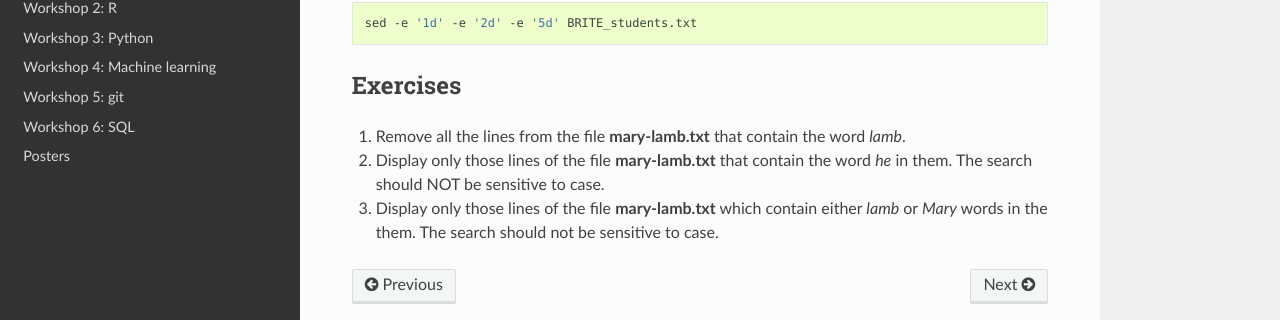
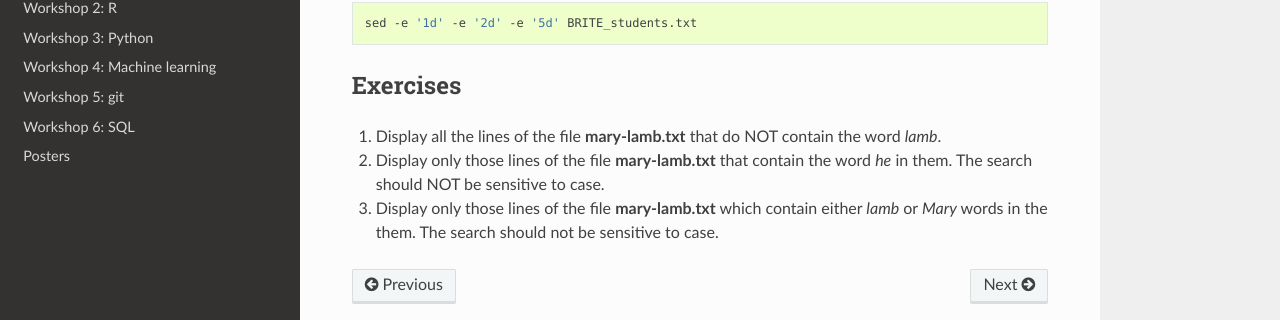
Before and after one commit to BRITE-REU/programming-workshops, a Sphinx documentation site: the page built from source/workshops/01_linux_bash_scc/grep_awk_sed.rst, in a window 1280 px wide and 900 px high, scrolled down 2263 px. Shown: the part 442-762 px from the top of the window. Built offline with Sphinx 7.4.7 and the Read the Docs theme 2.0.0, drawn with Linux system fonts in a browser that asks for light colours; pages that are not in the unit, such as notebooks, are missing from menus.

Commit message:
update grep exercises

```diff
--- a/source/workshops/01_linux_bash_scc/grep_awk_sed.rst
+++ b/source/workshops/01_linux_bash_scc/grep_awk_sed.rst
@@ -147,7 +147,7 @@ Usecases
 Exercises
 --------------------
 
-1.  Remove all the lines from the file **mary-lamb.txt** that contain the word *lamb*.
+1.  Display all the lines of the file **mary-lamb.txt** that do NOT contain the word *lamb*.
 
 2. Display only those lines of the file **mary-lamb.txt** that contain the word *he* in them. The search should NOT be sensitive to case.
 
```
